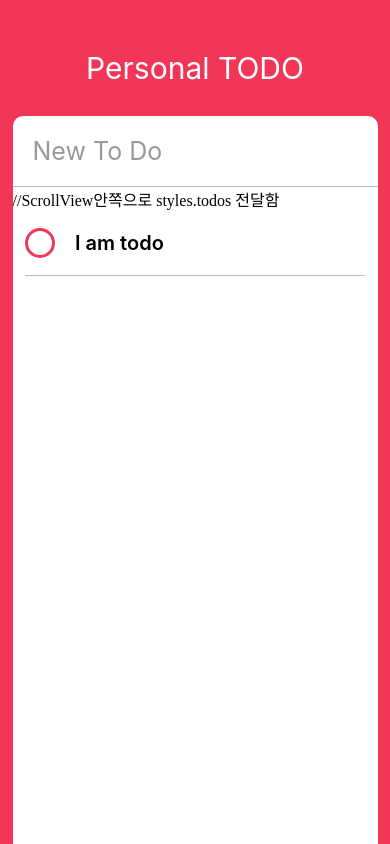
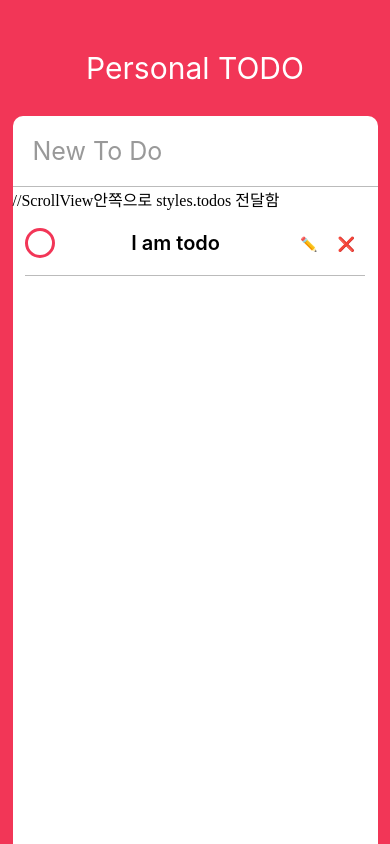
Before and after one commit to gabrieljo/react_todo, a React Native app: screen / in a window 390 px wide. Built offline with nearby package versions, Linux system fonts and the light colour scheme.

Commit message:
Todo item ui upgrade

```diff
--- a/src/components/ToDo.js
+++ b/src/components/ToDo.js
@@ -17,6 +17,7 @@
   render() {
     return (
       <View style={styles.container}>
+        <View style={styles.column}>
           <TouchableOpacity onPress={this._toggleComplete.bind(this)}>
             <View
               style={[
@@ -25,7 +26,38 @@
               ]}
             />
           </TouchableOpacity>
-        <Text style={styles.text}>I am todo</Text>
+          <Text
+            style={[
+              styles.text,
+              this.state.isCompleted ? styles.completedText : ""
+            ]}
+          >
+            I am todo
+          </Text>
+        </View>
+
+        {this.state.isEditing ? (
+          <View style={styles.actions}>
+            <TouchableOpacity onPress={this._finishEditing.bind(this)}>
+              <View style={styles.actionContainer}>
+                <Text style={styles.actionsText}>✅</Text>
+              </View>
+            </TouchableOpacity>
+          </View>
+        ) : (
+          <View style={styles.actions}>
+            <TouchableOpacity onPress={this._startEditing.bind(this)}>
+              <View style={styles.actionContainer}>
+                <Text style={styles.actionsText}>✏️</Text>
+              </View>
+            </TouchableOpacity>
+            <TouchableOpacity>
+              <View style={styles.actionContainer}>
+                <Text style={styles.actionsText}>❌</Text>
+              </View>
+            </TouchableOpacity>
+          </View>
+        )}
       </View>
     );
   }
@@ -37,6 +69,18 @@
       };
     });
   };
+
+  _startEditing = () => {
+    this.setState({
+      isEditing: true
+    });
+  };
+
+  _finishEditing = () => {
+    this.setState({
+      isEditing: false
+    });
+  };
 }
 
 const styles = StyleSheet.create({
@@ -45,7 +89,8 @@
     borderBottomColor: "#bbb",
     borderBottomWidth: StyleSheet.hairlineWidth,
     flexDirection: "row",
-    alignItems: "center"
+    alignItems: "center",
+    justifyContent: "space-between"
   },
   text: {
     fontWeight: "600",
@@ -62,8 +107,25 @@
   completed: {
     borderColor: "#bbb"
   },
+  completedText: {
+    color: "#bbb",
+    textDecorationLine: "line-through"
+  },
   uncompleted: {
     borderColor: "#F23657"
+  },
+  column: {
+    flexDirection: "row",
+    alignItems: "center",
+    justifyContent: "space-between",
+    width: width / 2
+  },
+  actions: {
+    flexDirection: "row"
+  },
+  actionContainer: {
+    marginVertical: 10,
+    marginHorizontal: 10
   }
 });
 
```
Lines whose indentation alone changed are shown as unchanged.
